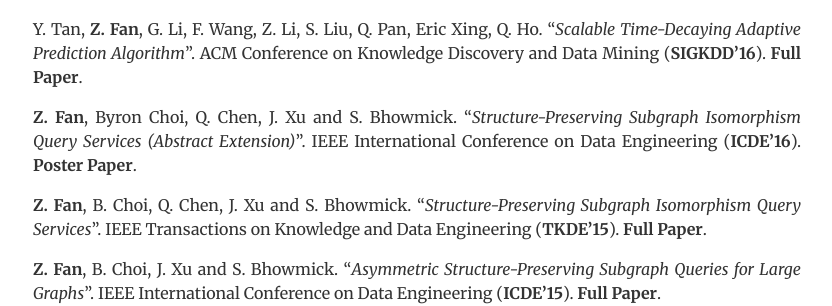
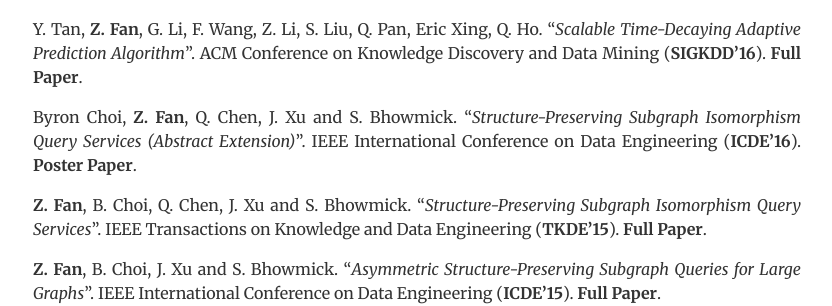
Before and after one commit to fanzhe/fanzhe.github.io, a Jekyll site: the page built from index.md, in a window 1280 px wide. Shown: the part 330-636 px from the top of the page, without its empty margins (223-1055 px from the left). Built offline with Jekyll 4.4.1, drawn with Linux system fonts in a browser that asks for light colours; Markdown is read by kramdown in place of the engine named in the settings.

```diff
--- a/index.md
+++ b/index.md
@@ -15,7 +15,7 @@ I was a member of [Database Group](http://www.comp.hkbu.edu.hk/~db/) at HKBU.
 
 Y. Tan, **Z. Fan**, G. Li, F. Wang, Z. Li, S. Liu, Q. Pan, Eric Xing, Q. Ho. "*Scalable Time-Decaying Adaptive Prediction Algorithm*". ACM Conference on Knowledge Discovery and Data Mining (**SIGKDD'16**). **Full Paper**.
 
-**Z. Fan**, Byron Choi, Q. Chen, J. Xu and S. Bhowmick. "*Structure-Preserving Subgraph Isomorphism Query Services (Abstract Extension)*". IEEE International Conference on Data Engineering (**ICDE'16**). **Poster Paper**.
+Byron Choi, **Z. Fan**, Q. Chen, J. Xu and S. Bhowmick. "*Structure-Preserving Subgraph Isomorphism Query Services (Abstract Extension)*". IEEE International Conference on Data Engineering (**ICDE'16**). **Poster Paper**.
 
 **Z. Fan**, B. Choi, Q. Chen, J. Xu and S. Bhowmick. "*Structure-Preserving Subgraph Isomorphism Query Services*".
 IEEE Transactions on Knowledge and Data Engineering (**TKDE'15**). **Full Paper**.
```
